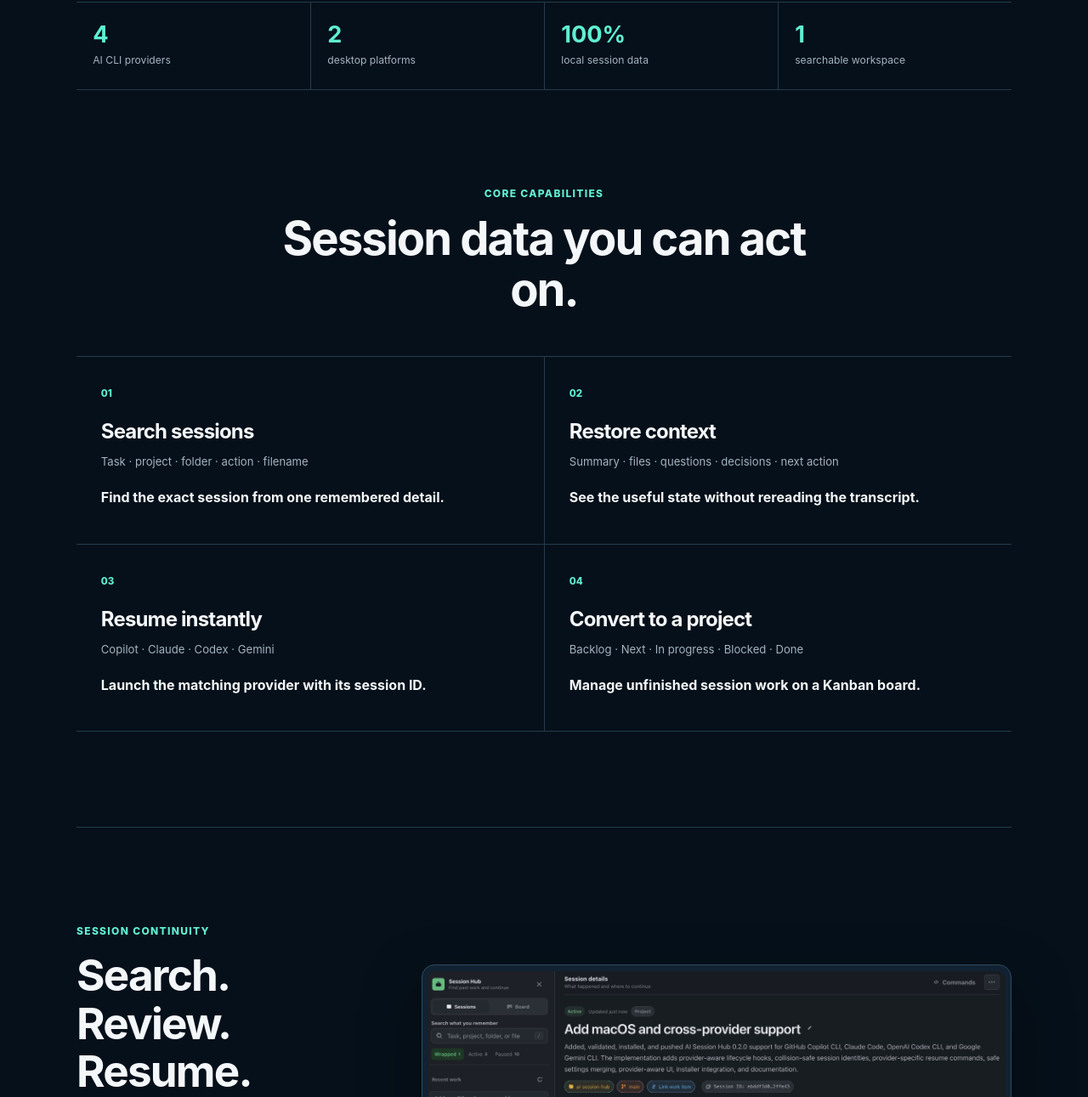
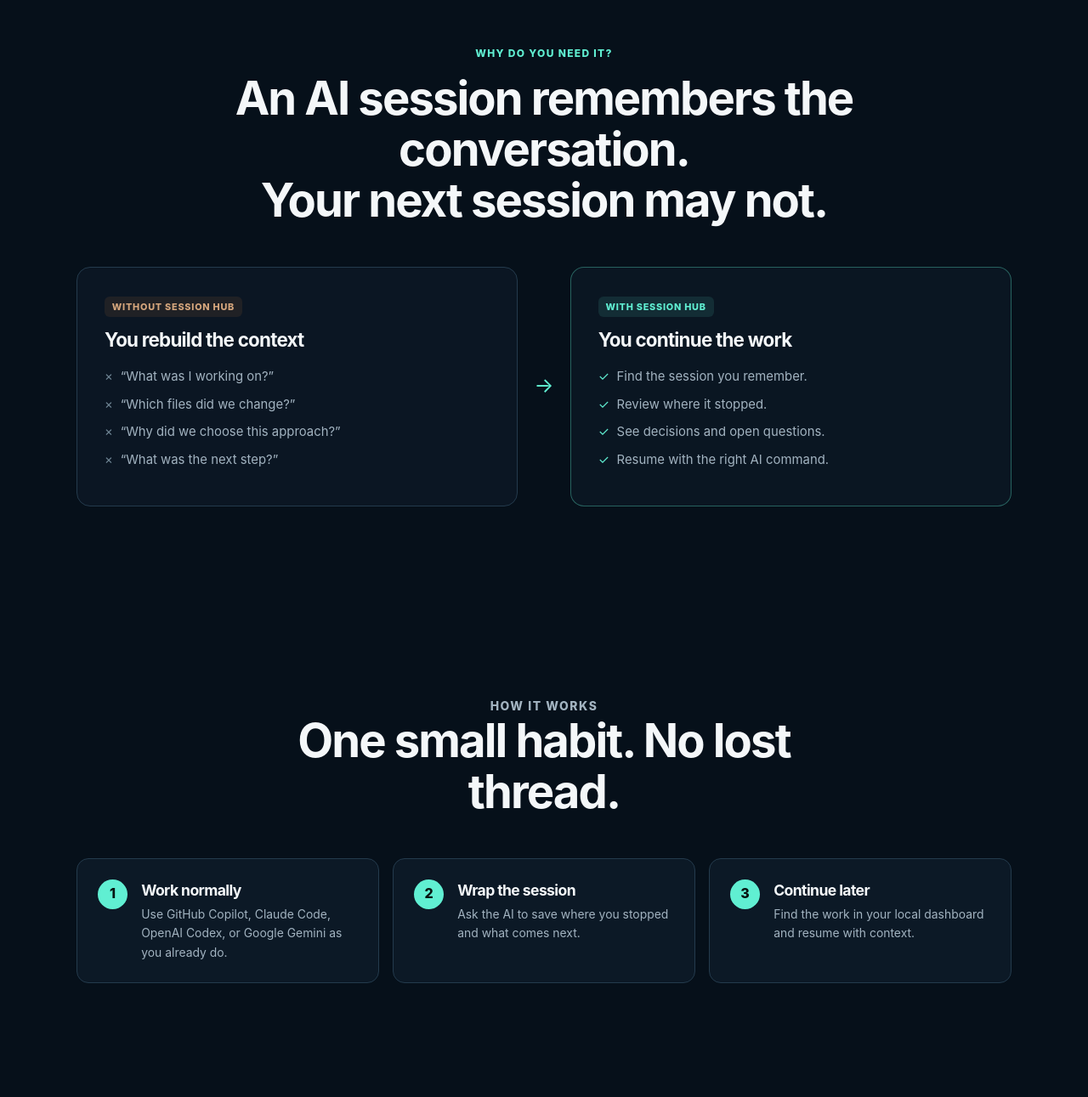
Before and after one commit to OAbouHajar/ai-session-hub, a website: page site/index.html in a window 1280 px wide. Shown: the part 843-2134 px from the top of the page at 85% size. Drawn offline with Linux system fonts and the light colour scheme; files whose address does not match are found by name.

Commit message:
Revert "Make landing page capability first"
This reverts commit af4d91177758ca361bea01bccc8924f56a500b4d.

```diff
--- a/site/index.html
+++ b/site/index.html
@@ -3,9 +3,9 @@
 <head>
   <meta charset="utf-8">
   <meta name="viewport" content="width=device-width, initial-scale=1">
-  <meta name="description" content="Search AI coding sessions, restore context, resume instantly, and turn unfinished work into project boards.">
+  <meta name="description" content="AI Session Hub helps you track, visualize, and manage AI sessions, then turn ongoing work into projects.">
   <meta property="og:title" content="AI Session Hub">
-  <meta property="og:description" content="Search sessions, restore context, resume work, and manage unfinished tasks locally.">
+  <meta property="og:description" content="Track, visualize, and manage AI sessions in one local workspace.">
   <meta property="og:type" content="website">
   <meta property="og:url" content="https://oabouhajar.github.io/ai-session-hub/">
   <meta property="og:image" content="https://oabouhajar.github.io/ai-session-hub/assets/logo.png">
@@ -31,87 +31,88 @@
   <main id="main">
     <section class="hero">
       <div>
-        <p class="eyebrow">Local continuity for AI coding</p>
-        <h1>Find the session.<br>Continue the work.</h1>
-        <p class="lead">Search every AI coding session, recover the useful context, resume with the right provider, or move unfinished work onto a project board.</p>
+        <p class="eyebrow">Local AI session management</p>
+        <h1>Manage your AI sessions in one place.</h1>
+        <p class="lead">AI Session Hub helps you track, visualize, and manage sessions, see where work stopped, continue with context, and turn sessions into projects.</p>
         <div class="actions">
           <button id="copyHeroPrompt" class="button primary" type="button">
             <span class="copy-label">Copy AI install prompt</span>
           </button>
-          <a class="button secondary" href="#capabilities">See capabilities</a>
+          <a class="button secondary" href="#how">See how it works</a>
         </div>
         <p class="note">Free, open source, and stored locally on your machine.</p>
       </div>
       <img class="hero-logo" src="assets/logo.png" alt="AI Session Hub — Remember. Resume. Continue.">
     </section>
 
-    <section class="facts" aria-label="Product facts">
-      <div><strong>4</strong><span>AI CLI providers</span></div>
-      <div><strong>2</strong><span>desktop platforms</span></div>
-      <div><strong>100%</strong><span>local session data</span></div>
-      <div><strong>1</strong><span>searchable workspace</span></div>
-    </section>
-
-    <section id="capabilities" class="capabilities">
-      <div class="section-heading">
-        <p class="eyebrow">Core capabilities</p>
-        <h2>Session data you can act on.</h2>
-      </div>
-      <div class="capability-grid">
+    <section class="problem">
+      <p class="eyebrow">Why do you need it?</p>
+      <h2>An AI session remembers the conversation.<br>Your next session may not.</h2>
+      <div class="comparison">
         <article>
-          <span class="capability-number">01</span>
-          <h3>Search sessions</h3>
-          <p>Task · project · folder · action · filename</p>
-          <strong>Find the exact session from one remembered detail.</strong>
+          <span class="label before">Without Session Hub</span>
+          <h3>You rebuild the context</h3>
+          <p>“What was I working on?”</p>
+          <p>“Which files did we change?”</p>
+          <p>“Why did we choose this approach?”</p>
+          <p>“What was the next step?”</p>
         </article>
-        <article>
-          <span class="capability-number">02</span>
-          <h3>Restore context</h3>
-          <p>Summary · files · questions · decisions · next action</p>
-          <strong>See the useful state without rereading the transcript.</strong>
-        </article>
-        <article>
-          <span class="capability-number">03</span>
-          <h3>Resume instantly</h3>
-          <p>Copilot · Claude · Codex · Gemini</p>
-          <strong>Launch the matching provider with its session ID.</strong>
-        </article>
-        <article>
-          <span class="capability-number">04</span>
-          <h3>Convert to a project</h3>
-          <p>Backlog · Next · In progress · Blocked · Done</p>
-          <strong>Manage unfinished session work on a Kanban board.</strong>
+        <div class="arrow" aria-hidden="true">→</div>
+        <article class="with-hub">
+          <span class="label after">With Session Hub</span>
+          <h3>You continue the work</h3>
+          <p>Find the session you remember.</p>
+          <p>Review where it stopped.</p>
+          <p>See decisions and open questions.</p>
+          <p>Resume with the right AI command.</p>
         </article>
       </div>
     </section>
 
-    <section class="showcase">
-      <div class="showcase-copy">
-        <p class="eyebrow">Session continuity</p>
-        <h2>Search. Review. Resume.</h2>
-        <ul class="data-list">
-          <li><span>Search</span><strong>Across providers, tasks, folders, and files</strong></li>
-          <li><span>Review</span><strong>Last action, next action, questions, and evidence</strong></li>
-          <li><span>Resume</span><strong>With the provider-specific command</strong></li>
+    <section id="how" class="how">
+      <div class="section-heading">
+        <p class="eyebrow">How it works</p>
+        <h2>One small habit. No lost thread.</h2>
+      </div>
+      <ol>
+        <li>
+          <span>1</span>
+          <div>
+            <h3>Work normally</h3>
+            <p>Use GitHub Copilot, Claude Code, OpenAI Codex, or Google Gemini as you already do.</p>
+          </div>
+        </li>
+        <li>
+          <span>2</span>
+          <div>
+            <h3>Wrap the session</h3>
+            <p>Ask the AI to save where you stopped and what comes next.</p>
+          </div>
+        </li>
+        <li>
+          <span>3</span>
+          <div>
+            <h3>Continue later</h3>
+            <p>Find the work in your local dashboard and resume with context.</p>
+          </div>
+        </li>
+      </ol>
+    </section>
+
+    <section class="product">
+      <div class="product-copy">
+        <p class="eyebrow">Your local session memory</p>
+        <h2>Search what you remember.</h2>
+        <p>Search by task, project, folder, action, or file. Session Hub shows the provider, files involved, decisions, stopping point, and next action in one place.</p>
+        <ul>
+          <li>Runs locally at <code>127.0.0.1</code></li>
+          <li>Keeps session data in local SQLite</li>
+          <li>Supports macOS and Windows</li>
+          <li>Works across four major AI CLIs</li>
         </ul>
       </div>
       <div class="screenshot">
         <img src="screenshots/sessions-screenshot.png" alt="AI Session Hub showing searchable sessions and a saved continuity checkpoint">
-      </div>
-    </section>
-
-    <section class="board-showcase">
-      <div class="screenshot">
-        <img src="screenshots/board-screenshot.png" alt="AI Session Hub showing a project Kanban board created from session tasks">
-      </div>
-      <div class="showcase-copy">
-        <p class="eyebrow">Project execution</p>
-        <h2>Turn a session into a board.</h2>
-        <ul class="data-list">
-          <li><span>Track</span><strong>Promote any session to a project</strong></li>
-          <li><span>Plan</span><strong>Generate ordered tasks with `/kanban`</strong></li>
-          <li><span>Execute</span><strong>Move, reconcile, and process the next task</strong></li>
-        </ul>
       </div>
     </section>
 
--- a/site/styles.css
+++ b/site/styles.css
@@ -101,55 +101,62 @@ h2 { margin-bottom: 1rem; font-size: clamp(2rem, 4.5vw, 3.4rem); }
 .note { margin-top: 1rem; color: #748897; font-size: 0.78rem; }
 .hero-logo { width: 100%; filter: drop-shadow(0 28px 50px rgba(0, 0, 0, 0.4)); }
 
-.facts {
-  display: grid;
-  grid-template-columns: repeat(4, 1fr);
-  border-top: 1px solid var(--line);
-  border-bottom: 1px solid var(--line);
+.problem { padding: 7rem 0; text-align: center; border-top: 1px solid var(--line); }
+.problem > h2 { max-width: 850px; margin-right: auto; margin-bottom: 3rem; margin-left: auto; }
+.comparison { display: grid; grid-template-columns: 1fr auto 1fr; gap: 1.2rem; align-items: center; text-align: left; }
+.comparison article {
+  padding: 2rem;
+  background: rgba(12, 25, 38, 0.75);
+  border: 1px solid var(--line);
+  border-radius: 16px;
 }
-.facts div { padding: 1.5rem 1.2rem; border-left: 1px solid var(--line); }
-.facts div:first-child { border-left: 0; }
-.facts strong, .facts span { display: block; }
-.facts strong { color: var(--teal); font-size: 1.7rem; line-height: 1; }
-.facts span { margin-top: 0.45rem; color: var(--muted); font-size: 0.76rem; }
+.comparison .with-hub { border-color: rgba(96, 239, 210, 0.35); }
+.comparison h3 { margin: 1rem 0 1.2rem; font-size: 1.4rem; }
+.comparison article p { margin: 0.55rem 0; color: var(--muted); font-size: 0.93rem; }
+.comparison article p::before { margin-right: 0.55rem; color: #718796; content: "×"; }
+.comparison .with-hub p::before { color: var(--teal); content: "✓"; }
+.label { padding: 0.3rem 0.55rem; border-radius: 6px; font-size: 0.68rem; font-weight: 800; letter-spacing: 0.07em; text-transform: uppercase; }
+.before { color: #d4a57c; background: rgba(213, 132, 60, 0.1); }
+.after { color: var(--teal); background: rgba(96, 239, 210, 0.1); }
+.arrow { color: var(--teal); font-size: 1.5rem; }
 
-.capabilities { padding: 7rem 0; scroll-margin-top: 2rem; }
+.how { padding: 7rem 0; }
 .section-heading { max-width: 700px; margin: 0 auto 3rem; text-align: center; }
 .section-heading > p:last-child { color: var(--muted); }
-.capability-grid {
+.how ol { display: grid; grid-template-columns: repeat(3, 1fr); gap: 1rem; padding: 0; list-style: none; }
+.how li {
+  display: flex;
+  gap: 1rem;
+  padding: 1.5rem;
+  background: var(--surface);
+  border: 1px solid var(--line);
+  border-radius: 14px;
+}
+.how li > span {
   display: grid;
-  grid-template-columns: repeat(2, 1fr);
-  border-top: 1px solid var(--line);
-  border-bottom: 1px solid var(--line);
+  flex: 0 0 auto;
+  width: 2.2rem;
+  height: 2.2rem;
+  color: #071411;
+  background: var(--teal);
+  border-radius: 50%;
+  font-weight: 850;
+  place-items: center;
 }
-.capability-grid article { min-height: 220px; padding: 1.8rem; }
-.capability-grid article:nth-child(even) { border-left: 1px solid var(--line); }
-.capability-grid article:nth-child(n+3) { border-top: 1px solid var(--line); }
-.capability-number { color: var(--teal); font-size: 0.72rem; font-weight: 850; }
-.capability-grid h3 { margin: 1.3rem 0 0.7rem; font-size: 1.5rem; }
-.capability-grid p { margin: 0 0 1.2rem; color: var(--muted); font-size: 0.82rem; }
-.capability-grid strong { display: block; max-width: 420px; font-size: 1rem; line-height: 1.5; }
+.how h3 { margin: 0.2rem 0 0.5rem; font-size: 1.1rem; }
+.how p { margin: 0; color: var(--muted); font-size: 0.87rem; }
 
-.showcase, .board-showcase {
+.product {
   display: grid;
-  grid-template-columns: 0.68fr 1.32fr;
-  gap: 3rem;
+  grid-template-columns: 0.75fr 1.25fr;
+  gap: 3.5rem;
   align-items: center;
   padding: 7rem 0;
-  border-top: 1px solid var(--line);
 }
-.board-showcase { grid-template-columns: 1.32fr 0.68fr; }
-.showcase-copy h2 { font-size: clamp(2rem, 4vw, 3.2rem); }
-.data-list { margin: 2rem 0 0; padding: 0; border-top: 1px solid var(--line); list-style: none; }
-.data-list li {
-  display: grid;
-  grid-template-columns: 90px 1fr;
-  gap: 1rem;
-  padding: 0.9rem 0;
-  border-bottom: 1px solid var(--line);
-}
-.data-list span { color: var(--teal); font-size: 0.72rem; font-weight: 800; text-transform: uppercase; }
-.data-list strong { font-size: 0.88rem; font-weight: 650; }
+.product-copy > p:not(.eyebrow) { color: var(--muted); }
+.product-copy ul { display: grid; gap: 0.6rem; padding: 0; list-style: none; }
+.product-copy li { color: #cfdae1; font-size: 0.9rem; }
+.product-copy li::before { margin-right: 0.55rem; color: var(--teal); content: "✓"; }
 code { font-family: ui-monospace, SFMono-Regular, Menlo, Consolas, monospace; }
 .screenshot {
   overflow: hidden;
@@ -229,22 +236,18 @@ footer a:hover { color: var(--text); }
   .hero .lead { margin-right: auto; margin-left: auto; }
   .actions { justify-content: center; }
   .hero-logo { width: min(75%, 430px); margin: 0 auto; }
-  .facts { grid-template-columns: repeat(2, 1fr); }
-  .facts div:nth-child(3) { border-left: 0; border-top: 1px solid var(--line); }
-  .facts div:nth-child(4) { border-top: 1px solid var(--line); }
-  .showcase, .board-showcase { grid-template-columns: 1fr; gap: 2rem; }
-  .board-showcase .screenshot { order: 2; }
+  .comparison { grid-template-columns: 1fr; }
+  .arrow { transform: rotate(90deg); }
+  .how ol { grid-template-columns: 1fr; }
+  .product { grid-template-columns: 1fr; gap: 2rem; }
 }
 
 @media (max-width: 560px) {
   h1 { font-size: 2.8rem; }
   .hero-logo { width: 100%; }
   .actions { display: grid; }
-  .capabilities, .showcase, .board-showcase, .install { padding: 5rem 0; }
-  .capability-grid { grid-template-columns: 1fr; }
-  .capability-grid article:nth-child(even) { border-left: 0; }
-  .capability-grid article:nth-child(n+2) { border-top: 1px solid var(--line); }
-  .facts div { padding: 1.2rem 0.8rem; }
+  .problem, .how, .product, .install { padding: 5rem 0; }
+  .comparison article { padding: 1.4rem; }
   pre { padding: 1rem; }
   pre code { font-size: 0.75rem; }
   .local { align-items: flex-start; padding: 1.3rem; }
```
Also changed, not shown: tests/site.test.mjs (+7 -12 lines), .github/workflows/pages.yml.
